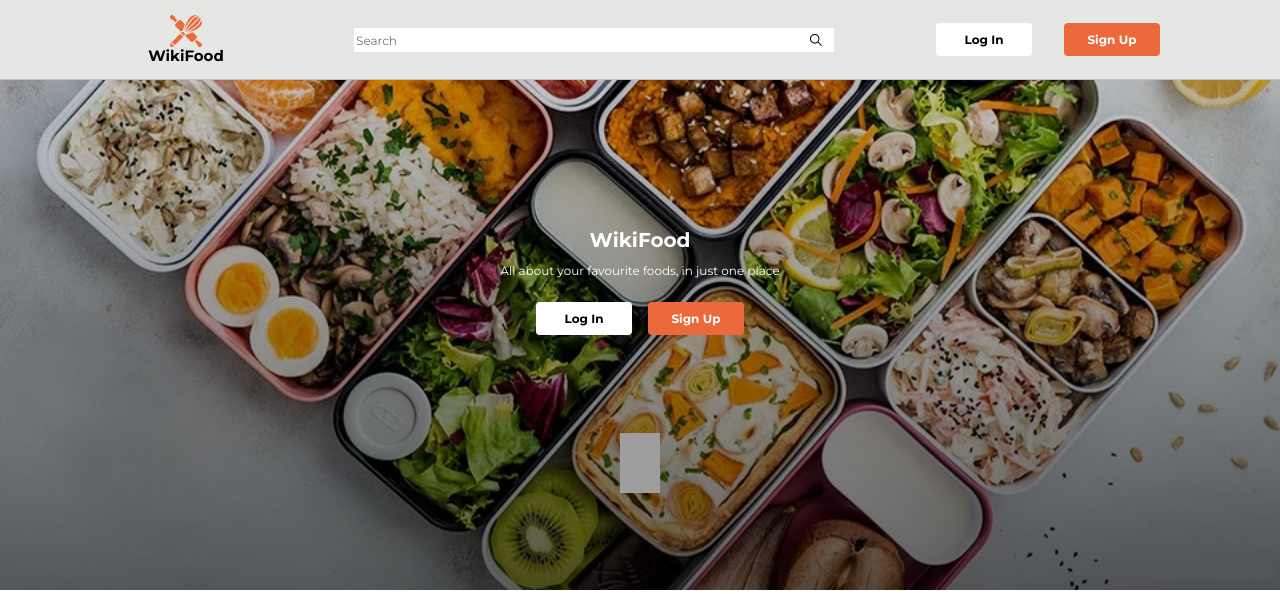
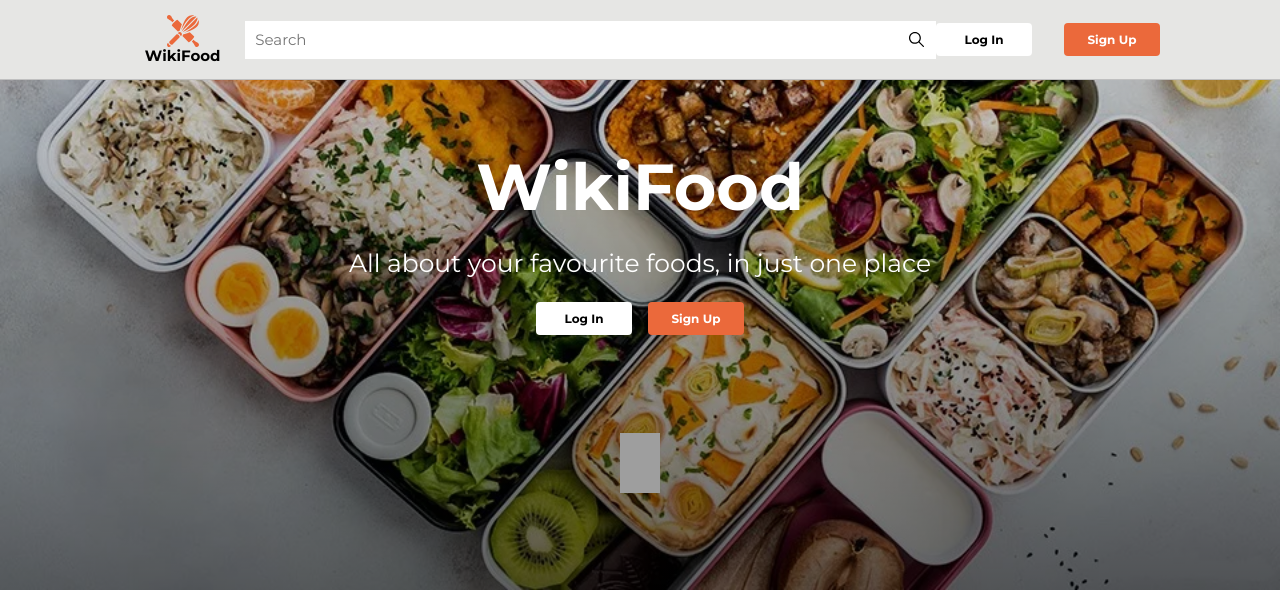
Before and after one commit to matias-fuentes/WikiFood, a Flask app: page / in a window 1280 px wide. Shown: the top 594 px of the page. Run offline with Flask 2, Linux system fonts and the light colour scheme; grey boxes are pictures that could not be loaded.

Commit message:
fix: fixed internal server error due to unsafely accessing property without checking whether it exists or not, and improved landpage

```diff
--- a/api/app.py
+++ b/api/app.py
@@ -14,7 +14,7 @@ from flask import (
     Response as FlaskResponse,
     Markup,
 )
-from api.helpers import (
+from helpers import (
     searchPost,
     login_required,
     getLoginId,
@@ -125,7 +125,7 @@ def articleId(articleURL):
 
 # RegExs to validate inputs
 userRegEx = "[A-Za-z0-9._-]{3,16}"
-emailRegEx = "[A-Za-z0-9._%+-]+@[A-Za-z0-9.-]+\.[A-Z|a-z]{2,}"
+emailRegEx = "[A-Za-z0-9._%+-]+@[A-Za-z0-9.-]+.[A-Z|a-z]{2,}"
 passwordRegEx = "[A-Za-z0-9¡!¿?$+._-]{6,16}"
 
 
--- a/api/helpers.py
+++ b/api/helpers.py
@@ -115,7 +115,9 @@ apiDomain: str = "https://api.spoonacular.com"
 
 # # Make queries to search at the API
 def query(search: str) -> dict:
-    url: str = f"{apiDomain}/recipes/complexSearch?apiKey={spoonacularAPIKey}&query={search}&number=25&addRecipeInformation=true"
+    url: str = (
+        f"{apiDomain}/recipes/complexSearch?apiKey={spoonacularAPIKey}&query={search}&number=25&addRecipeInformation=true"
+    )
     response: dict = requests.get(url).json()
 
     return response
@@ -129,7 +131,9 @@ def getArticle(savedArticlesTable, articleId):
     # Sometimes the "recipes/{articleId}/information" Spoonacular API endpoint does not include "image" or "summary" keys in the response.
     # In those cases, we make a call on the "recipes/complexSearch" API endpoint to retrieve and include those remaining values.
     if not "image" in article or not "summary" in article:
-        searchEndpointURL: str = f"{apiDomain}/recipes/complexSearch?apiKey={spoonacularAPIKey}&query={article['title']}&number=1"
+        searchEndpointURL: str = (
+            f"{apiDomain}/recipes/complexSearch?apiKey={spoonacularAPIKey}&query={article['title']}&number=1"
+        )
         searchedArticle = requests.get(searchEndpointURL).json()
 
         if not "image" in article:
@@ -147,7 +151,8 @@ def getArticle(savedArticlesTable, articleId):
         if savedArticle:
             article["isSaved"]: bool = True
 
-    if "productMatches" in article["winePairing"]:
+    print(article)
+    if "winePairing" in article and "productMatches" in article["winePairing"]:
         winePrice = float(
             article["winePairing"]["productMatches"][0]["price"].replace("$", "")
         )
--- a/api/static/styles/globals.css
+++ b/api/static/styles/globals.css
@@ -101,8 +101,16 @@
     width: 100%;
 }
 
+.landpage-title {
+    font-size: 6.5rem;
+}
+
 .marg-0 {
     margin: 0;
+}
+
+.landpage-subtitle {
+    font-size: 2.5rem !important;
 }
 
 /* General selectors */
--- a/api/static/styles/template.css
+++ b/api/static/styles/template.css
@@ -37,32 +37,44 @@
 
 .form-container {
     display: flex;
+    width: 70%;
     align-items: center;
     justify-content: center;
     position: relative;
 }
 
 .search-bar-container {
-    width: 14rem;
+    width: 100%;
     position: relative;
 }
 
 .search-bar {
-    height: 2.4rem;
+    padding: 1rem;
     width: 100%;
+    height: 100%;
     border: none;
 }
 
 .search-bar::placeholder {
-    font-size: 0.4rem;
+    font-size: 1.5rem !important;
+}
+
+.search-glass {
+    right: 4px;
+    cursor: pointer;
+    padding: 0.8rem;
+    position: absolute;
+    top: calc(50% - 16px);
+    transition: 0.25s ease;
+}
+
+.search-glass:hover {
+    background-color: rgb(216, 216, 216);
 }
 
 .search {
-    position: absolute;
-    width: 1.2rem;
-    height: 1.2rem;
-    right: 2.5%;
-    top: 25%;
+    width: 1.5rem;
+    height: fit-content;
 }
 
 .low-marg {
@@ -87,10 +99,6 @@
     .black-logo-title {
         font-size: 1.2rem;
     }
-
-    .search-bar-container {
-        width: 30rem;
-    }
 }
 
 @media (min-width: 1024px) and (min-aspect-ratio: 13/9) {
@@ -104,10 +112,6 @@
         width: 13.2rem;
     }
 
-    .search-bar-container {
-        width: 48rem;
-    }
-
     .search-filter {
         display: block;
         background-color: rgb(0, 123, 255);
@@ -119,10 +123,6 @@
 
     .search-filter:hover {
         cursor: pointer;
-    }
-
-    .search-bar {
-        width: 48rem;
     }
 
     .profile {
--- a/api/templates/index.html
+++ b/api/templates/index.html
@@ -3,8 +3,8 @@
 {% block index %}
 <div class="web-presentation">
     <div class="introduction-container flex-vertical">
-            <h1 class="marg-0">WikiFood</h1>
-            <p>All about your favourite foods, in just one place</p>
+        <h1 class="marg-0 landpage-title">WikiFood</h1>
+        <p class="landpage-subtitle">All about your favourite foods, in just one place</p>
         {% if loginId %}
         <a href="/profile">
             <img src="./static/svgs/index/profile-white.svg">
--- a/api/templates/template.html
+++ b/api/templates/template.html
@@ -34,7 +34,9 @@
         <form method="post" class="form-container">
             <div class="search-bar-container">
                 <input name="search" class="search-bar" type="text" placeholder="Search" minlength="2" maxlength="64">
-                <input class="search" type="image" src="../static/svgs/index/search.svg">
+                <div class="search-glass">
+                    <input class="search" type="image" src="../static/svgs/index/search.svg">
+                </div>
             </div>
         </form>
         <div class="header__btn-container">
```
Also changed, not shown: api/templates/article.html (+5 -2 lines), 1 other file. Lines whose indentation alone changed are shown as unchanged.
